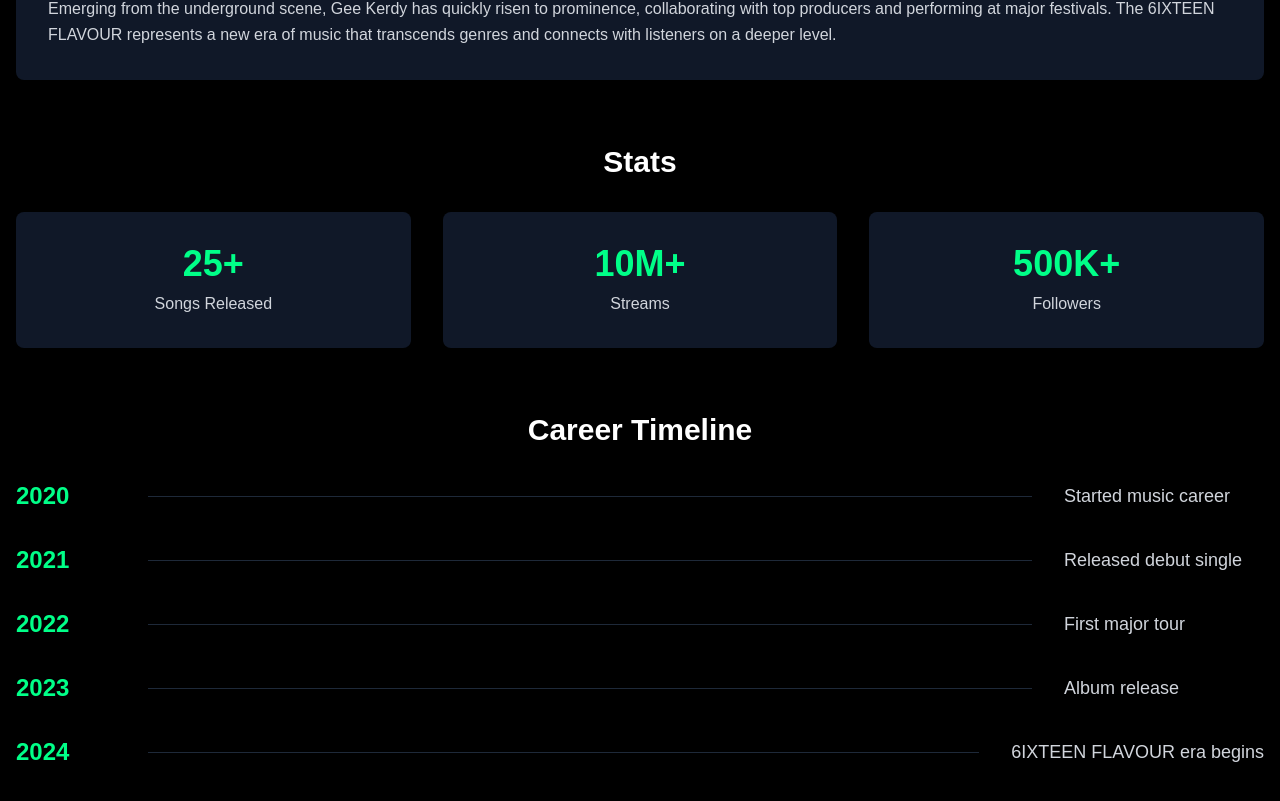
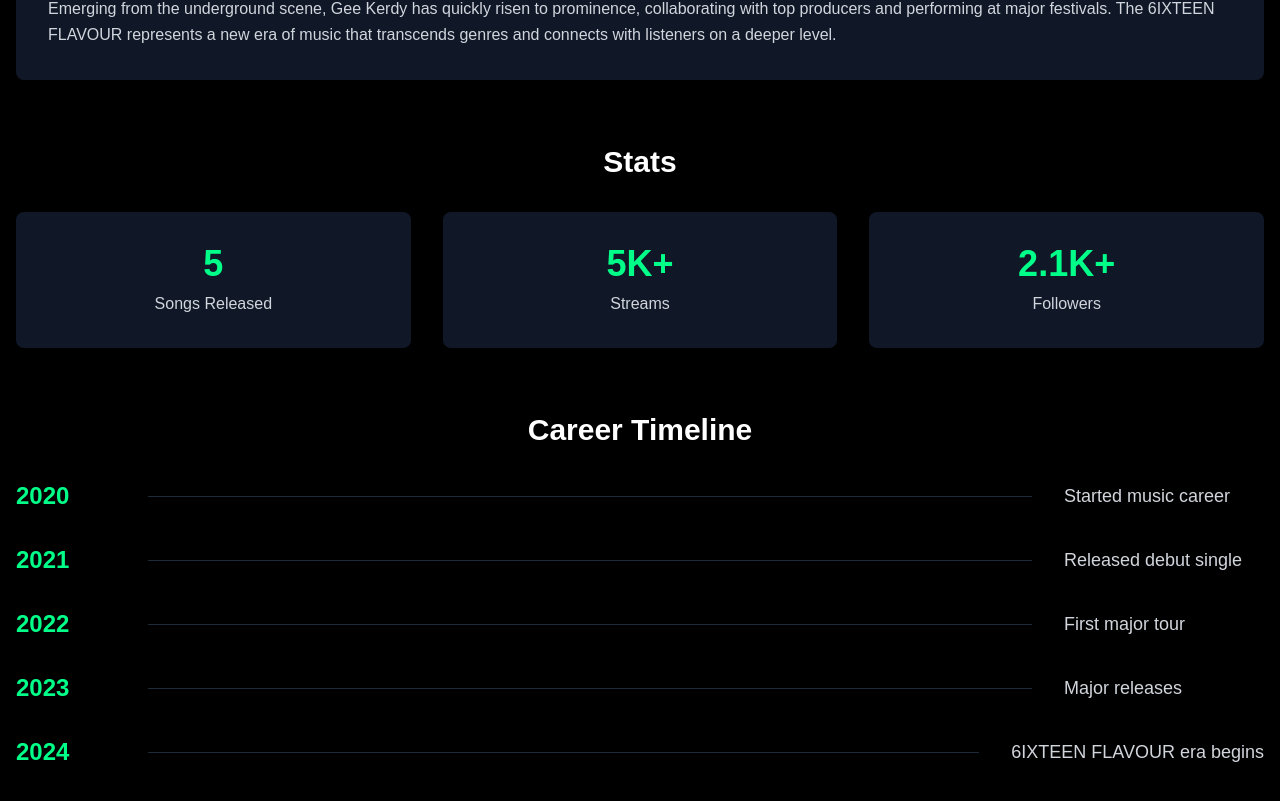
Before and after one commit to E-TechDev/geekerdy, a Next.js app: page /about in a window 1280 px wide. Shown: the part 421-1222 px from the top of the page. Built offline with nearby package versions, Linux system fonts and the light colour scheme; no server answers.

Commit message:
Update AboutPage.tsx

```diff
--- a/src/components/AboutPage.tsx
+++ b/src/components/AboutPage.tsx
@@ -6,14 +6,14 @@ const milestones = [
   { year: '2020', event: 'Started music career' },
   { year: '2021', event: 'Released debut single' },
   { year: '2022', event: 'First major tour' },
-  { year: '2023', event: 'Album release' },
+  { year: '2023', event: 'Major releases' },
   { year: '2024', event: '6IXTEEN FLAVOUR era begins' },
 ];
 
 const stats = [
-  { label: 'Songs Released', value: '25+' },
-  { label: 'Streams', value: '10M+' },
-  { label: 'Followers', value: '500K+' },
+  { label: 'Songs Released', value: '5' },
+  { label: 'Streams', value: '5K+' },
+  { label: 'Followers', value: '2.1K+' },
 ];
 
 export default function AboutPage() {
```
